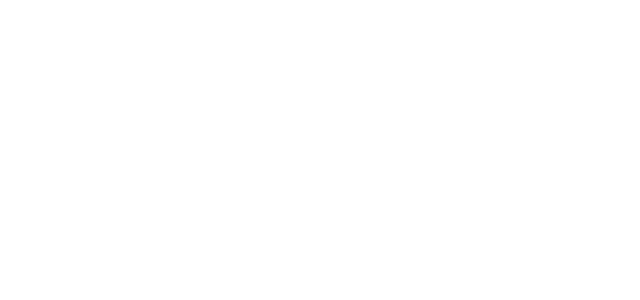
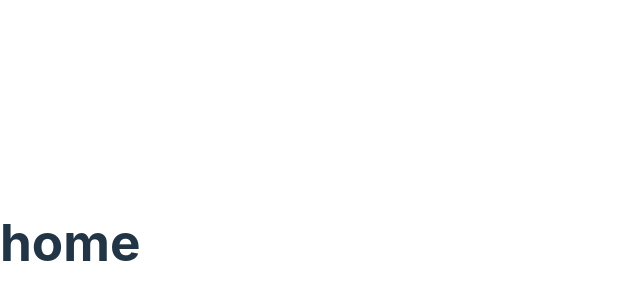
Before and after one commit to Jwilv/web-boss, a React (Vite) app: page / in a window 1280 px wide. Before the commit this address had no page. Shown: the part 158-458 px from the top of the page, without its empty margins (0-640 px from the left). Built offline with nearby package versions, Linux system fonts and the light colour scheme.

Commit message:
route home

```diff
--- a/src/pages/HomePage.tsx
+++ b/src/pages/HomePage.tsx
@@ -2,7 +2,7 @@
 const HomePage = () => {
   return (
     <div>
-
+      <h1>home</h1>
     </div>
   )
 }
--- a/src/routes/routes.ts
+++ b/src/routes/routes.ts
@@ -8,5 +8,11 @@
         name:'login',
         component : lazy( ()=> import('../pages/LoginPage')),
     },
+    {
+        path:'/',
+        name:'home',
+        component: lazy( ()=> import('../pages/HomePage') ),
+    },
+
 
 ]
```
